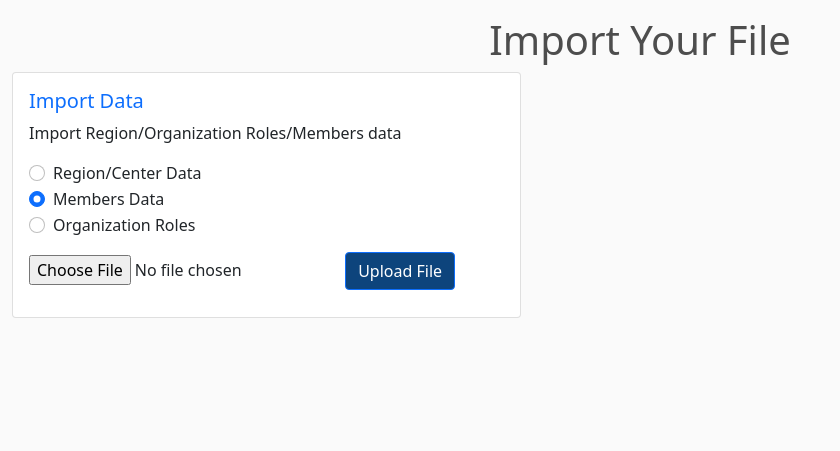
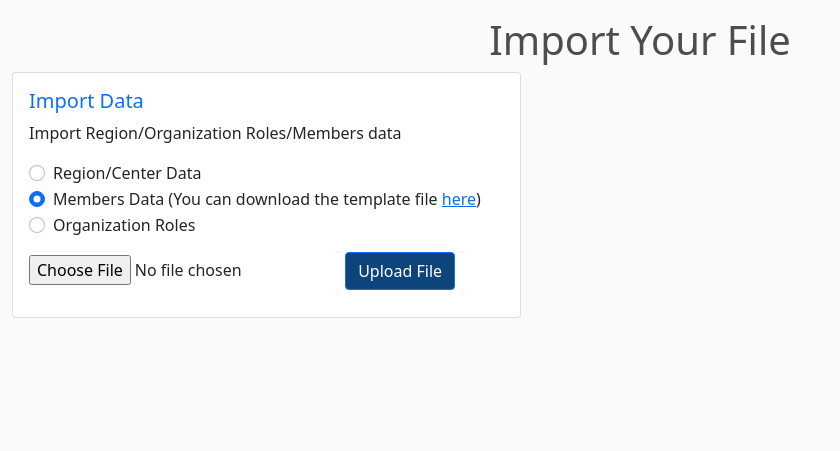
Before and after one commit to thiyaguj19-mt/online-member-directory, a Django app: template website/templates/import-page.html in a window 1280 px wide. Shown: the part 117-568 px from the top of the page, without its empty margins (0-840 px from the left). Run offline with Django 4.2, Linux system fonts and the light colour scheme; the template is opened without the code that fills it, so the values that code supplies are empty; some libraries are stand-ins or nearby versions; some web fonts are replaced.

Commit message:
Added Member template download option

```diff
--- /dev/null
+++ b/static/file_templates/MemberTemplate.csv
@@ -0,0 +1 @@
+FIRST_NAME,LAST_NAME,GENDER,EMAIL,PHONE,ADDRESS_1,ADDRESS_2,CITY,STATE,ZIP_CODE,COUNTRY,AGE_GROUP,MEMBER_STATUS,ORG_TITLE,APP_ROLE,START_DATE,END_DATE,REGION,CENTER
--- a/website/templates/import-page.html
+++ b/website/templates/import-page.html
@@ -22,7 +22,8 @@
           <div class="form-check">
             <input class="form-check-input" type="radio" name="importType" id="memberImport" value="member" checked>
             <label class="form-check-label" for="memberImport">
-              Members Data
+              Members Data (You can download the template file
+              <a href='"../../static/file_templates/MemberTemplate.csv' download="MemberTemplate.csv">here</a>)
             </label>
           </div>
           <div class="form-check">
```
